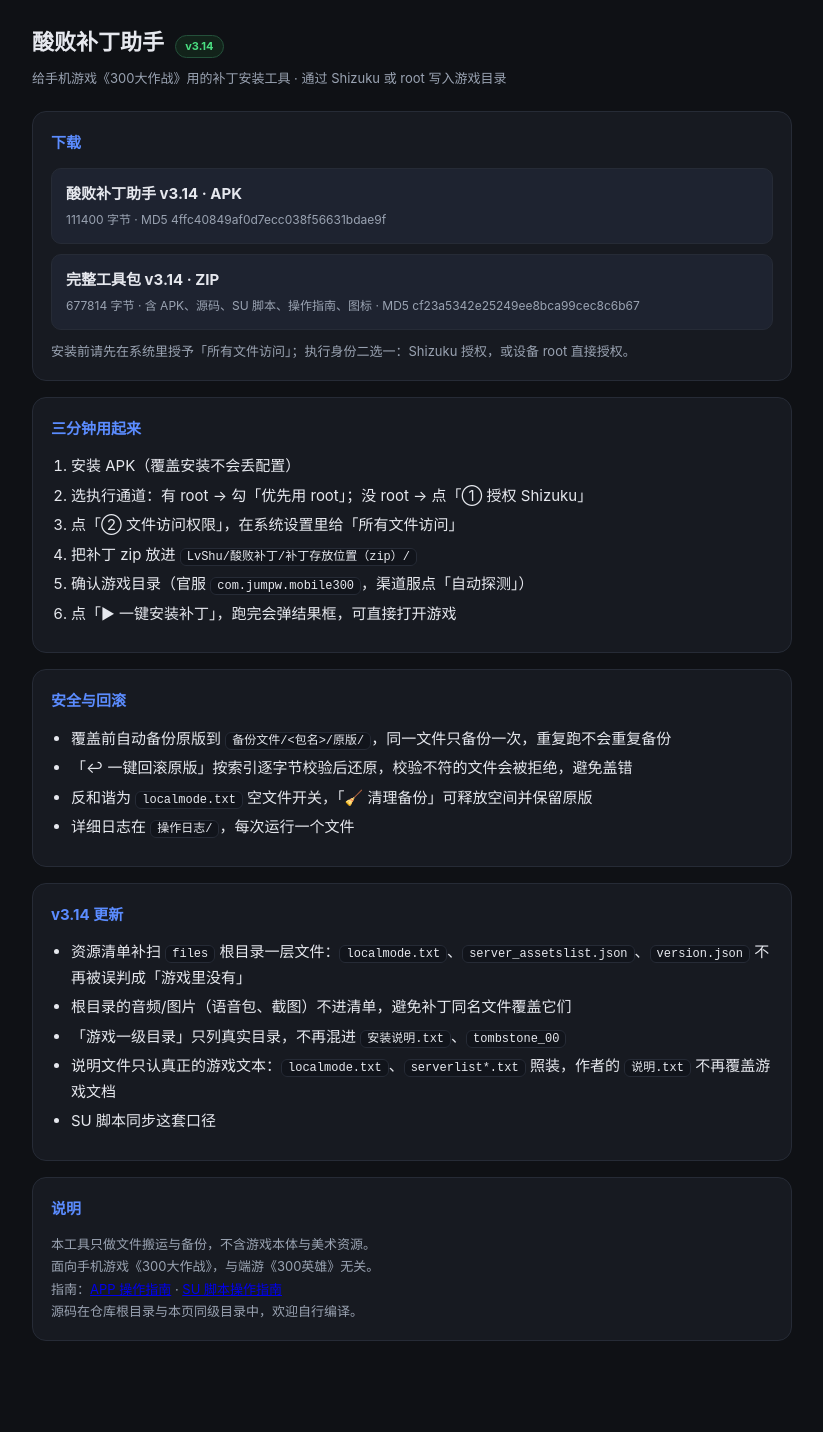
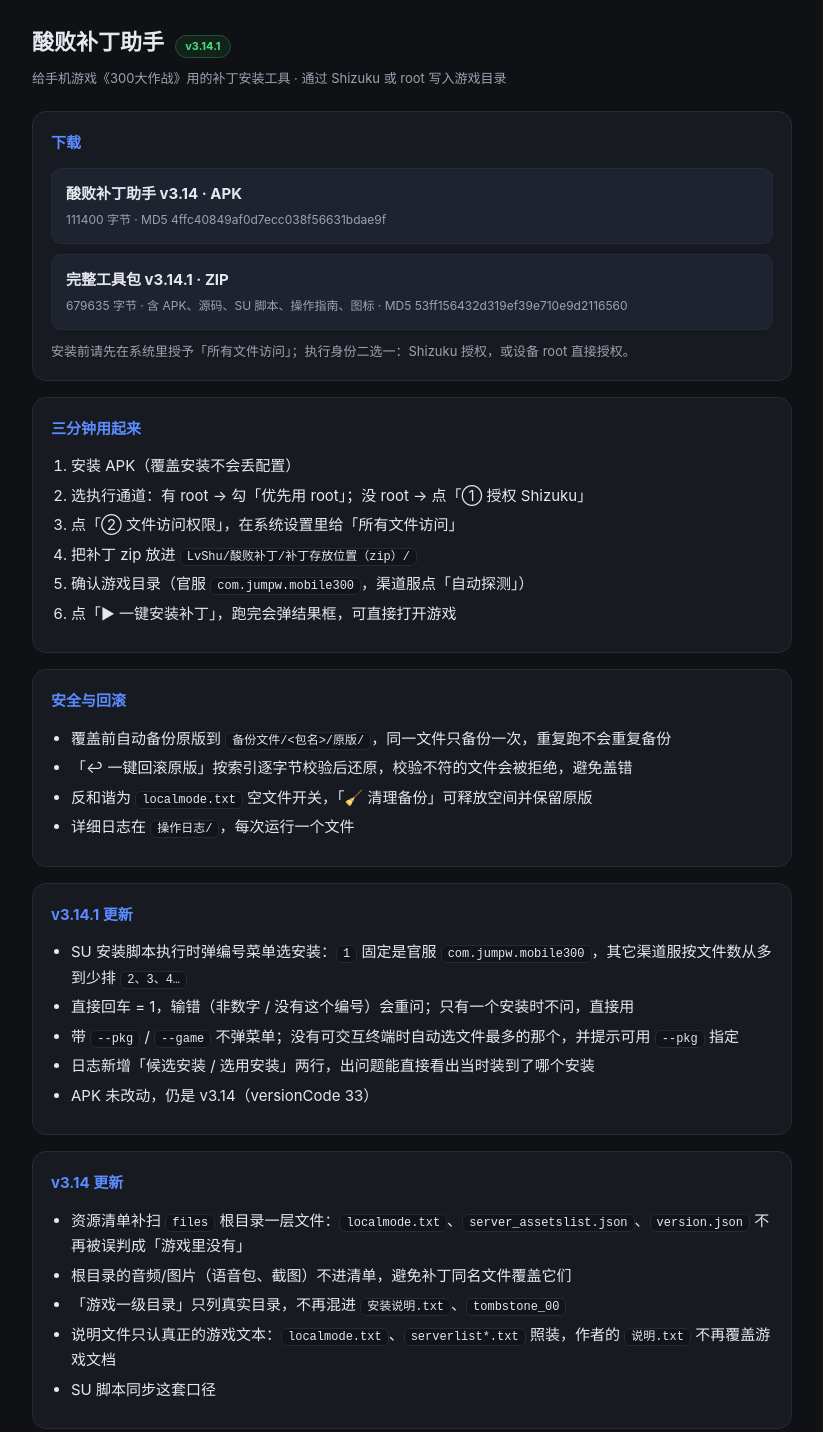
Before and after one commit to LvShu2009/suibai-patchtool, a plain HTML site: page index.html in a window 1280 px wide. Shown: the top 1432 px of the page, without its empty margins (228-1051 px from the left). Drawn offline with Linux system fonts and the light colour scheme.

Commit message:
release: v3.14.1（SU 脚本弹编号菜单选安装）

```diff
--- a/index.html
+++ b/index.html
@@ -26,7 +26,7 @@ li{margin:4px 0}
 </head>
 <body>
 <div class="wrap">
-  <h1>酸败补丁助手 <span class="tag">v3.14</span></h1>
+  <h1>酸败补丁助手 <span class="tag">v3.14.1</span></h1>
   <div class="sub">给手机游戏《300大作战》用的补丁安装工具 · 通过 Shizuku 或 root 写入游戏目录</div>
 
   <div class="card">
@@ -35,9 +35,9 @@ li{margin:4px 0}
       <b>酸败补丁助手 v3.14 · APK</b>
       <span>111400 字节 · MD5 4ffc40849af0d7ecc038f56631bdae9f</span>
     </a>
-    <a class="btn" href="dist/patchtool-kit-v3.14.zip" download>
-      <b>完整工具包 v3.14 · ZIP</b>
-      <span>677814 字节 · 含 APK、源码、SU 脚本、操作指南、图标 · MD5 cf23a5342e25249ee8bca99cec8c6b67</span>
+    <a class="btn" href="dist/patchtool-kit-v3.14.1.zip" download>
+      <b>完整工具包 v3.14.1 · ZIP</b>
+      <span>679635 字节 · 含 APK、源码、SU 脚本、操作指南、图标 · MD5 53ff156432d319ef39e710e9d2116560</span>
     </a>
     <div class="dim">安装前请先在系统里授予「所有文件访问」；执行身份二选一：Shizuku 授权，或设备 root 直接授权。</div>
   </div>
@@ -65,6 +65,17 @@ li{margin:4px 0}
   </div>
 
   <div class="card">
+    <h2>v3.14.1 更新</h2>
+    <ul>
+      <li>SU 安装脚本执行时弹编号菜单选安装：<code>1</code> 固定是官服 <code>com.jumpw.mobile300</code>，其它渠道服按文件数从多到少排 <code>2、3、4…</code></li>
+      <li>直接回车 = 1，输错（非数字 / 没有这个编号）会重问；只有一个安装时不问，直接用</li>
+      <li>带 <code>--pkg</code> / <code>--game</code> 不弹菜单；没有可交互终端时自动选文件最多的那个，并提示可用 <code>--pkg</code> 指定</li>
+      <li>日志新增「候选安装 / 选用安装」两行，出问题能直接看出当时装到了哪个安装</li>
+      <li>APK 未改动，仍是 v3.14（versionCode 33）</li>
+    </ul>
+  </div>
+
+  <div class="card">
     <h2>v3.14 更新</h2>
     <ul>
       <li>资源清单补扫 <code>files</code> 根目录一层文件：<code>localmode.txt</code>、<code>server_assetslist.json</code>、<code>version.json</code> 不再被误判成「游戏里没有」</li>
```
Also changed, not shown: 3 other files.
